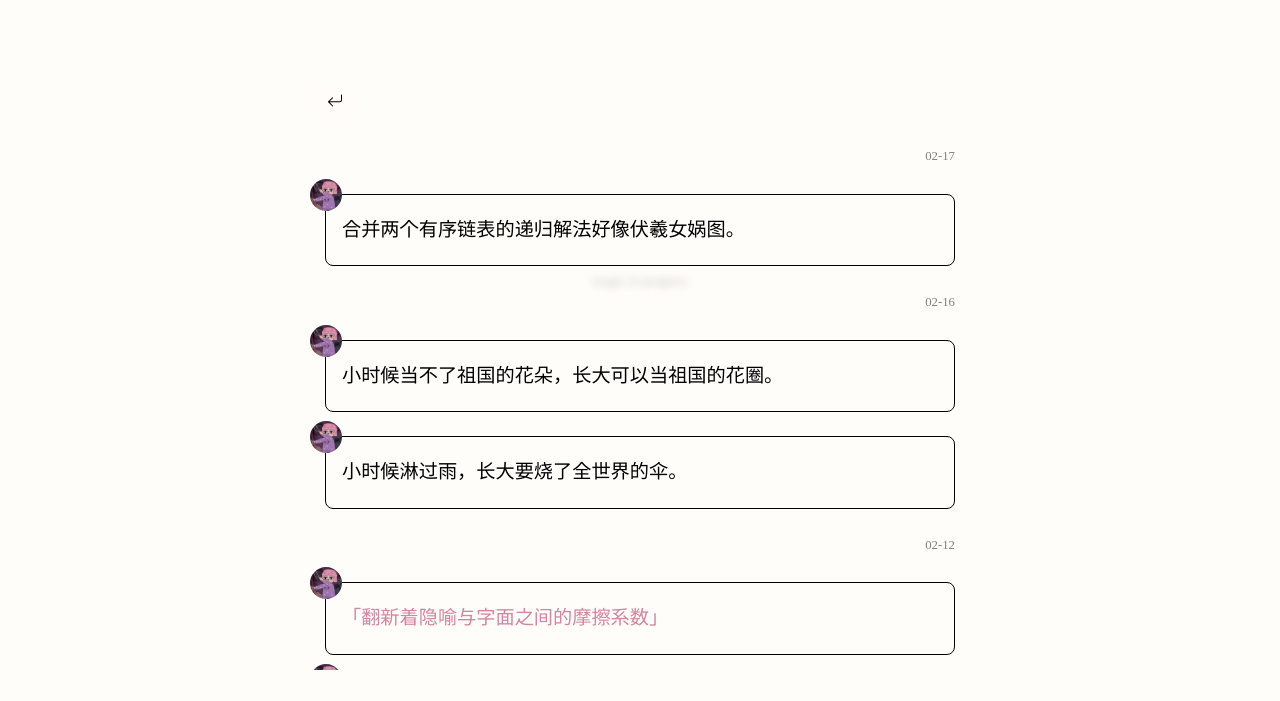
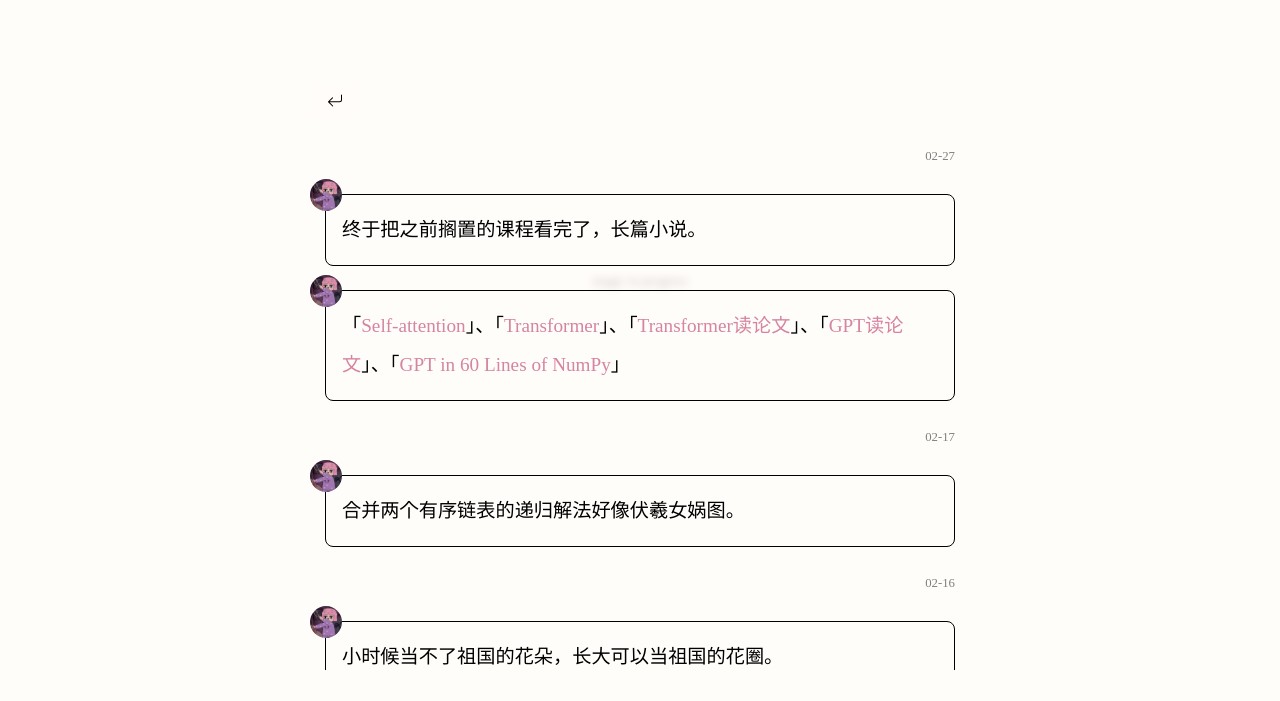
Before and after one commit to dorajackcui/gatsby-blog-blackteethClone, a Gatsby site: page / in a window 1280 px wide. Both pictures are taken after a click on the button "magic in progress". Shown: the part 79-780 px from the top of the page. Built offline with nearby package versions, Linux system fonts and the light colour scheme; Gatsby itself is replaced by a stand-in of ours.

Commit message:
useless update

```diff
--- a/src/articles/广播2023.md
+++ b/src/articles/广播2023.md
@@ -5,6 +5,11 @@ slug: guangbo-2023
 date: 2023-12-31
 stack: modal
 ---
+
+02-27
+- 终于把之前搁置的课程看完了，长篇小说。
+- 「[Self-attention](https://www.youtube.com/watch?v=hYdO9CscNes)」、「[Transformer](https://www.youtube.com/watch?v=n9TlOhRjYoc)」、「[Transformer读论文](https://www.bilibili.com/video/BV1pu411o7BE)」、「[GPT读论文](https://www.bilibili.com/video/BV1AF411b7xQ/)」、「[GPT in 60 Lines of NumPy](https://jaykmody.com/blog/gpt-from-scratch/)」
+
 02-17
 - 合并两个有序链表的递归解法好像伏羲女娲图。
 
```
